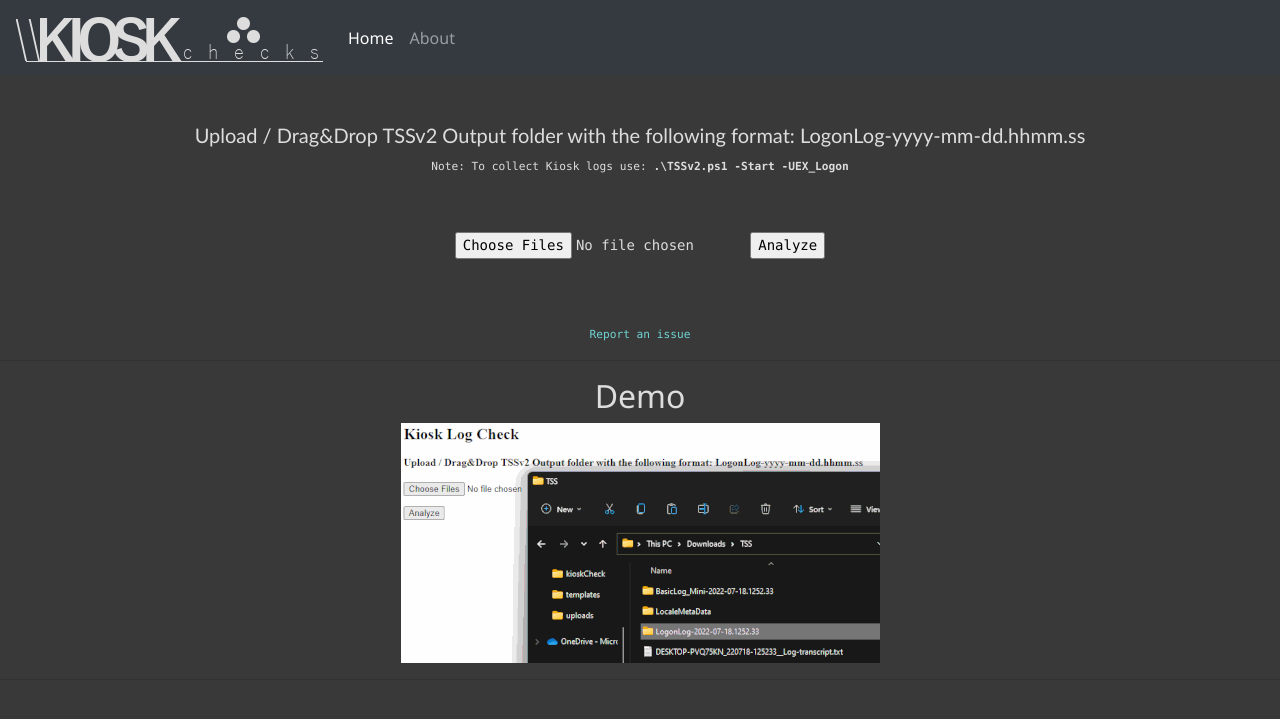
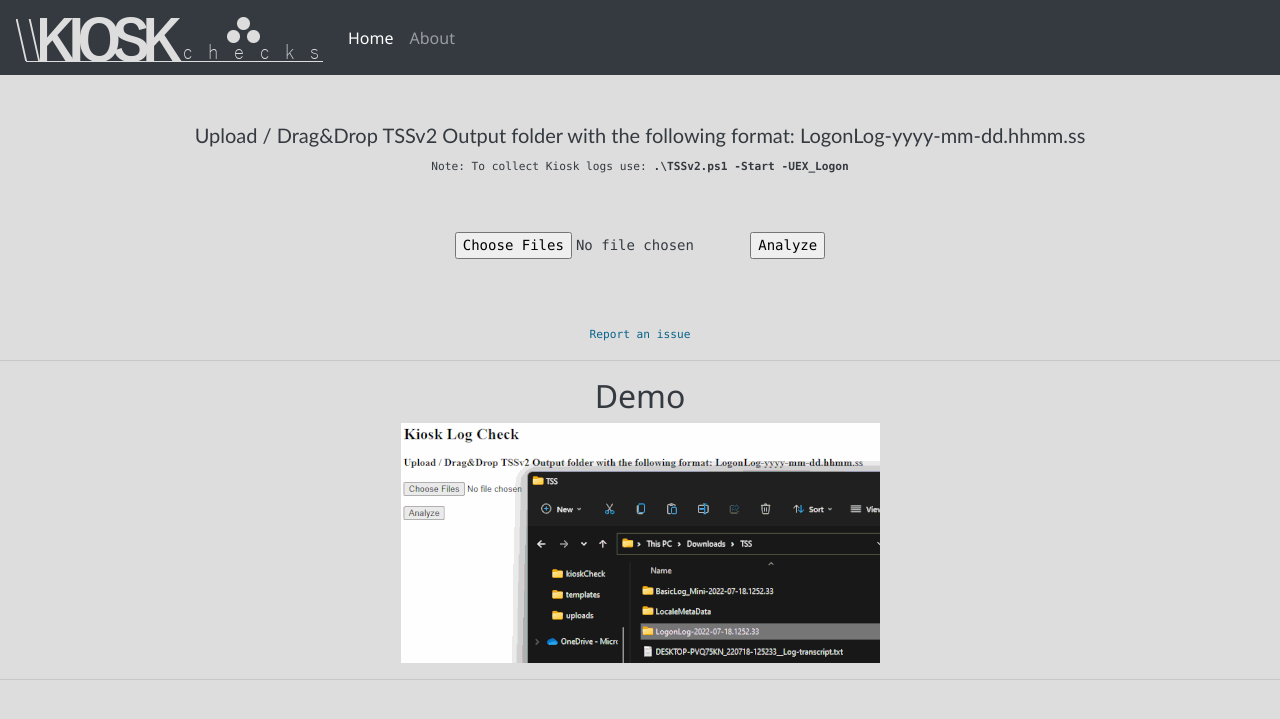
Before and after one commit to florinDNL/KioskChecks, a Flask app: page / in a window 1280 px wide. Shown: the top 719 px of the page. Run offline with Flask 2, Linux system fonts and the light colour scheme; parts of the project's set-up code (start-up, migrations or seed data) failed here and were passed over.

Commit message:
Update base.html

```diff
--- a/templates/base.html
+++ b/templates/base.html
@@ -1,11 +1,11 @@
 <!DOCTYPE html>
 <link rel="stylesheet" href="https://cdn.jsdelivr.net/npm/bootstrap@4.3.1/dist/css/bootstrap.min.css" integrity="sha384-ggOyR0iXCbMQv3Xipma34MD+dH/1fQ784/j6cY/iJTQUOhcWr7x9JvoRxT2MZw1T" crossorigin="anonymous">
 <style>
-	body {background-color: #393939; font-family: 'Segoe UI' ; color:#dddddd;}
-	a {color: #70d3d3}
+  body {background-color: #dddddd; font-family: 'Segoe UI' ; color:#343a40;}
+  a {color: #07638b}
   p {font-family: 'Consolas'; font-size: 14px;}
   h4 {font-family: 'Calibri'; font-size: 20px}
-  h5 {font-family: 'Verdana'; font-size: 12px;}
+  h5 {font-family: 'Verdana'; font-size: 14px;}
 </style>
 <title>{% block title %}{% endblock %}</title>
 <nav class="navbar navbar-expand-lg navbar-dark bg-dark">
```
